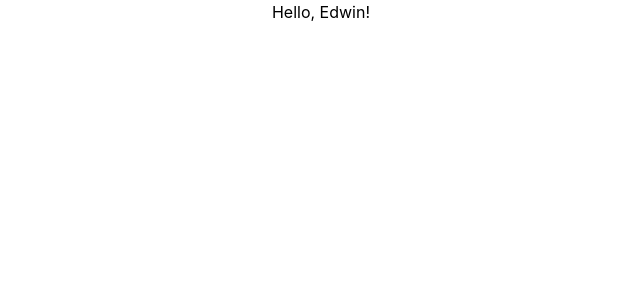
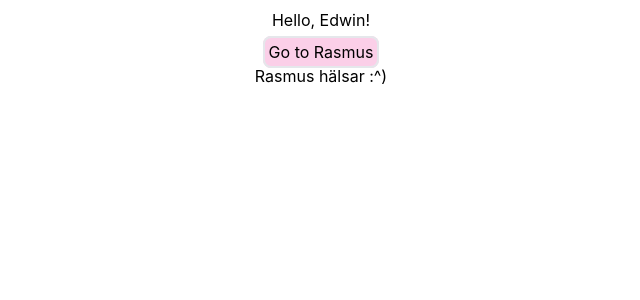
Before and after one commit to achieuw/Lost-in-translation, a React (Vite) app: page /rasmus in a window 1280 px wide. Shown: the top 300 px of the page, without its empty margins (319-959 px from the left). Built offline with nearby package versions, Linux system fonts and the light colour scheme.

Commit message:
BUILD: install react-router

```diff
--- a/package.json
+++ b/package.json
@@ -8,7 +8,8 @@
   },
   "dependencies": {
     "react": "^17.0.2",
-    "react-dom": "^17.0.2"
+    "react-dom": "^17.0.2",
+    "react-router-dom": "^6.2.1"
   },
   "devDependencies": {
     "@vitejs/plugin-react": "^1.0.7",
--- a/src/App.jsx
+++ b/src/App.jsx
@@ -1,14 +1,19 @@
 import { useState } from 'react'
-import logo from './logo.svg'
 import './App.css'
+import { BrowserRouter, Routes, Route, NavLink } from 'react-router-dom'
+import Rasmus from './Rasmus.jsx'
 
 function App() {
-  const [count, setCount] = useState(0)
-
   return (
+    <BrowserRouter>
     <div className="App">
-      <h1>Hello, Edwin!</h1>
+      <h1 className="m-2">Hello, Edwin!</h1>
+      <NavLink className="rounded-lg border-2 p-1 bg-pink-200" to="/rasmus">Go to Rasmus</NavLink>
+      <Routes >
+        <Route path="rasmus" element={<Rasmus />} />
+      </Routes>
     </div>
+    </BrowserRouter>
   )
 }
 
--- /dev/null
+++ b/src/Rasmus.jsx
@@ -0,0 +1,9 @@
+
+
+const Rasmus = () => {
+    return(
+        <h1>Rasmus hälsar :^)</h1>
+    )
+}
+
+export default Rasmus
```
Also changed, not shown: 1 other file (tests, documents, lock files or other folders).
